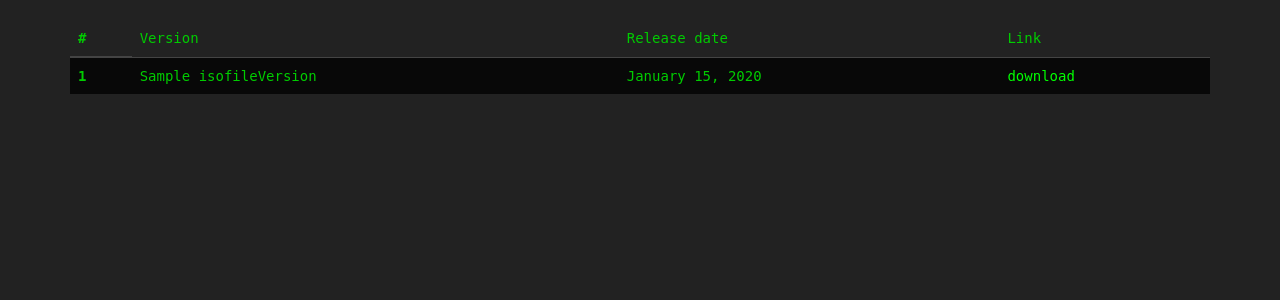
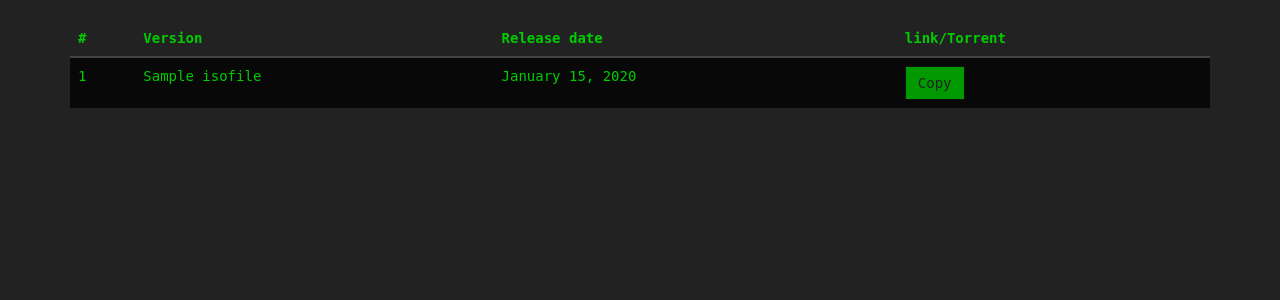
Before and after one commit to Virgilio-AI/ArchWaterWebPage, a Django app: page /esto/ in a window 1280 px wide. Shown: the part 51-351 px from the top of the page. Run offline with Django 4.2, Linux system fonts and the light colour scheme; tables that the repository leaves empty hold one stand-in row (values such as "Sample post"); some libraries are stand-ins or nearby versions.

Commit message:
fixed the table and the links

```diff
--- a/MainApp/models.py
+++ b/MainApp/models.py
@@ -5,7 +5,7 @@ from django.db import models
 # Create your models here.
 class IsoFile(models.Model):
 	file = models.FileField(upload_to='media',blank=True)
-	torrent = models.URLField(default="NoLink")
+	torrent = models.CharField(max_length=1000,default="NoLink")
 	name = models.CharField(max_length=100)
 	description = models.CharField(max_length=255)
 	created_at = models.DateTimeField(auto_now_add=True)
--- a/MainApp/templates/MainApp/downloads.html
+++ b/MainApp/templates/MainApp/downloads.html
@@ -17,26 +17,45 @@ Arch Water Linux Downloads
 {% block content %}
 
 
-<table class="table table-info table-striped">
-	<thead class="table-light">
-		<th scope="row">#</th>
-		<td colspan="2">Version</td>
-		<td>Release date</td>
-		<td>Link</td>
+
+<table class="table table-striped table-hover ">
+	<thead>
+		<tr>
+			<th>#</th>
+			<th>Version</th>
+			<th>Release date</th>
+			<th>link/Torrent</th>
+		</tr>
 	</thead>
+
 	<tbody>
 
 		{% for download in downloads %}
-
-		<th scope="row">{{download.index}}</th>
-
-		<td colspan="2">{{download.name}}Version</td>
-		<td>{{download.created_at}}</td>
-		<td>
-			<a href="{{download.torrent}}" download="{{download.torrent}}"> download</a>
-		</td>
+		<tr>
+			<td>{{forloop.counter}}</td>
+			<td>{{download.name}}</td>
+			<td>{{download.created_at}}</td>
+			<td>
+				{% if download.torrent != "NoLink" %}
+					<p id="p{{forloop.counter}}" style="display: none;">{{download.torrent}}</p>
+					<button type="button" class="btn btn-success" onclick="copyToClipboard('#p{{forloop.counter}}')">Copy</button>
+					{% else %}
+					<a href="{{download.file.url}}">download</a>
+				{% endif %}
+			</td>
+		</tr>
 		{% endfor %}
 	</tbody>
 </table>
 
+<script>
+	function copyToClipboard(element) {
+			var $temp = $("<input>");
+			$("body").append($temp);
+			$temp.val($(element).text()).select();
+			document.execCommand("copy");
+			$temp.remove();
+		}
+</script>
+
 {% endblock %}
```
Also changed, not shown: MainApp/migrations/0004_alter_isofile_torrent.py (added), media/media/2022-07-12_15-35.png (added).
